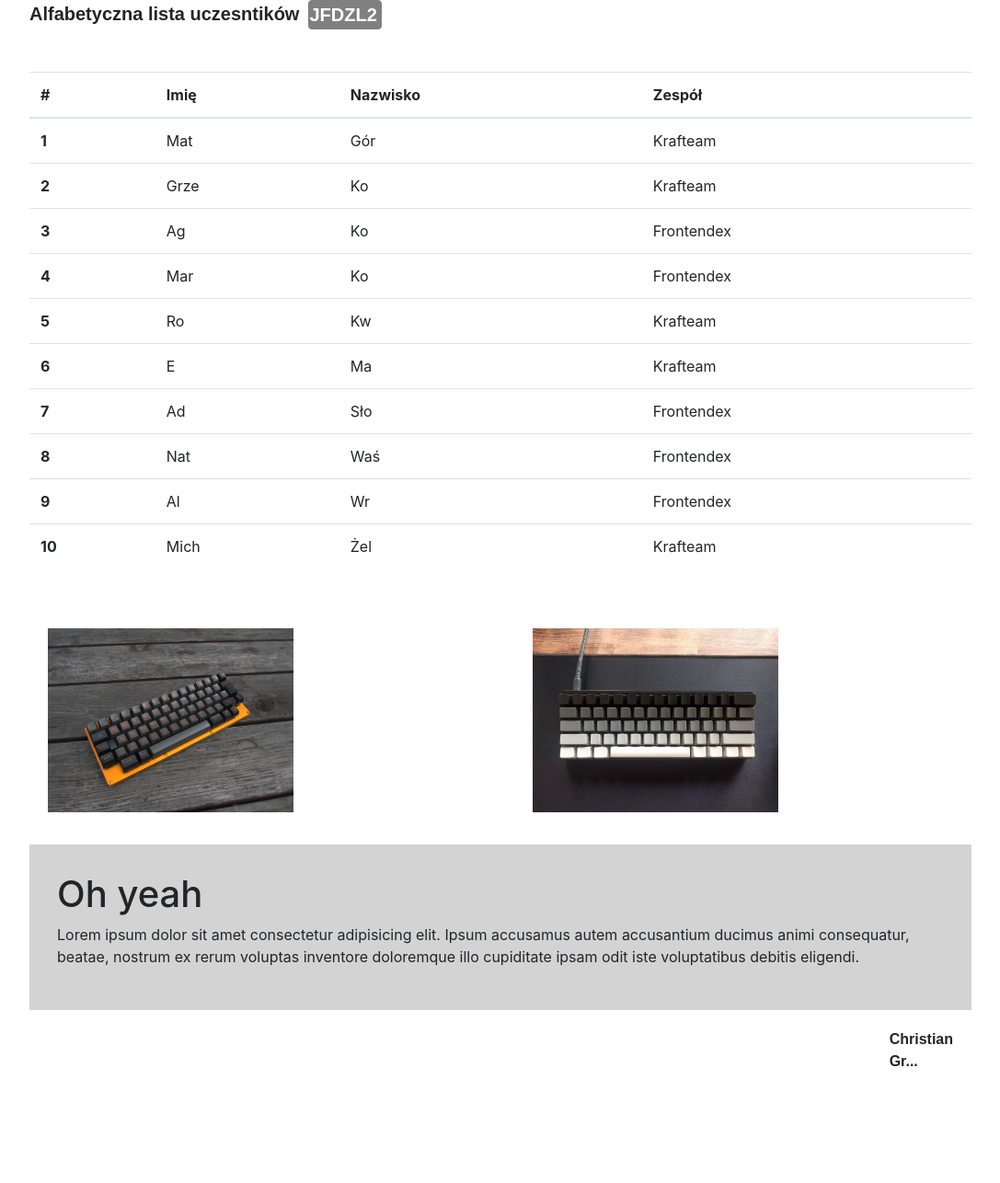
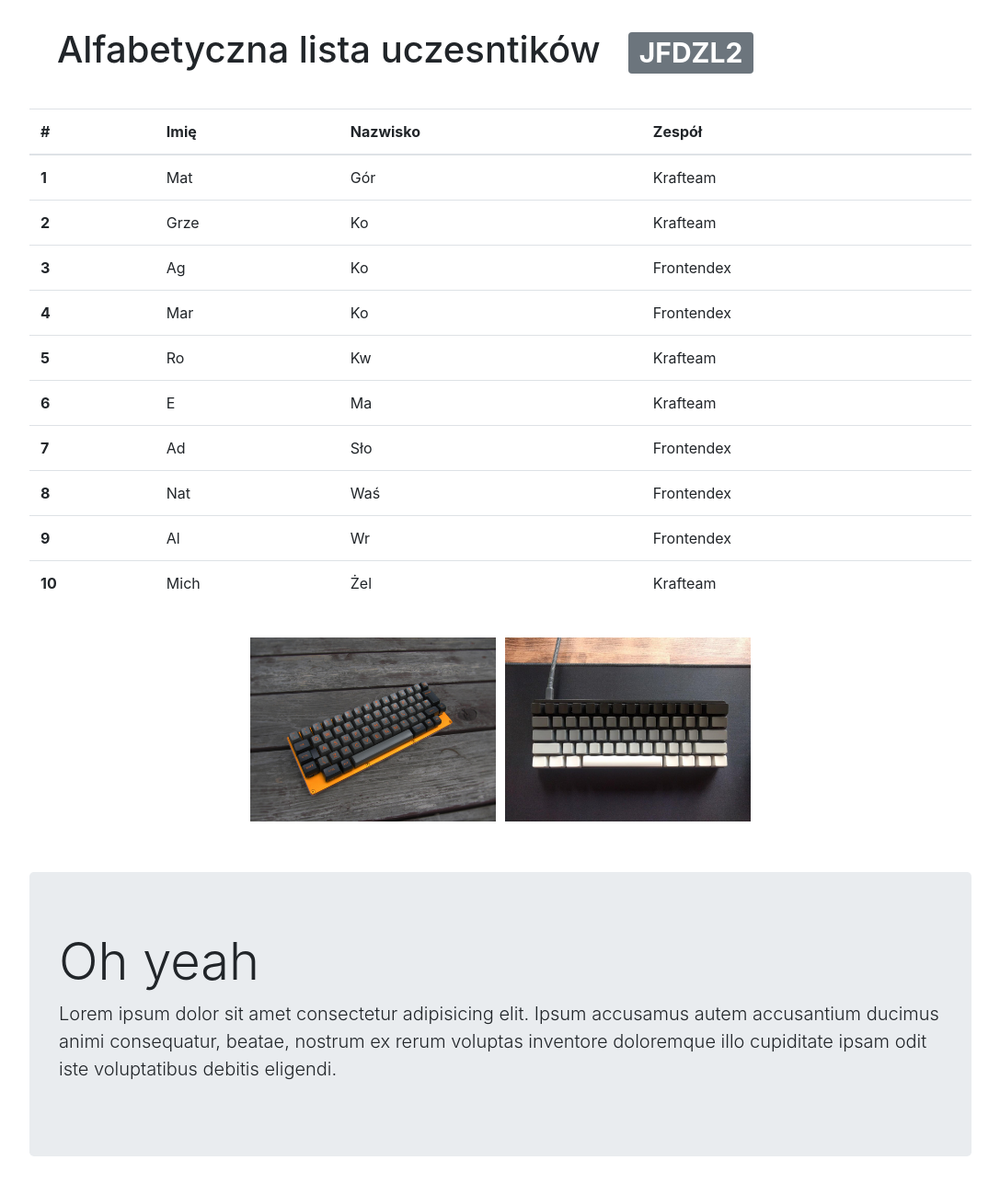
Before and after one commit to Kwadratowy/Homework-27.10, a plain HTML site: page index.html in a window 1280 px wide. Shown: the top 1286 px of the page at 92% size, without its empty margins (96-1183 px from the left). Before the commit the page ends 1202 px from the top, so only its background shows below. Drawn offline with nearby package versions, Linux system fonts and the light colour scheme.

Commit message:
added boostrap

```diff
--- a/index.html
+++ b/index.html
@@ -10,8 +10,7 @@
     <body>
 
         <div id="header">
-            <header class="main-header">Alfabetyczna lista uczesntików</header>
-            <p>JFDZL2</p>
+            <h1>Alfabetyczna lista uczesntików<span class="badge badge-secondary">JFDZL2</span></h1>
         </div>
 
     <table class="table">
@@ -87,20 +86,23 @@
             </tbody>
           </table>
 
-    <div class="row">
-        <div class="col">
+    <div class="container">
+       <div class="row">
+        <div class="col-sm-6">
             <img src="pics/tlo.jpg" alt="keyboard" style="height:200px">
         </div>
-        <div class="col">
+        <div class="col-sm-6">
             <img src="pics/tlo2.jpg" alt="keyboard2"style="height:200px">
         </div>
+     </div>
+   </div>
+
+   <div class="section">
+    <div class="jumbotron">
+            <h1 class="display-4">Oh yeah</h1>
+            <p class="lead">Lorem ipsum dolor sit amet consectetur adipisicing elit. Ipsum accusamus autem accusantium ducimus animi consequatur, beatae, nostrum ex rerum voluptas inventore doloremque illo cupiditate ipsam odit iste voluptatibus debitis eligendi.</p>
     </div>
-
-    <div class="text">
-            <h1>Oh yeah</h1>
-            <p>Lorem ipsum dolor sit amet consectetur adipisicing elit. Ipsum accusamus autem accusantium ducimus animi consequatur, beatae, nostrum ex rerum voluptas inventore doloremque illo cupiditate ipsam odit iste voluptatibus debitis eligendi.</p>
-    </div>
-
+</div>
         <footer id="footer">
             <p>Christian<br>Gr...</p>
         </footer>
--- a/style.css
+++ b/style.css
@@ -7,12 +7,12 @@ body{
 #header{
     display: flex;
     flex-direction: row;
+    margin:30px;
 }
-.main-header{
-    font-size: 20px;
-    font-family:Arial, Helvetica, sans-serif;
-    font-weight: bold;
+.badge {
+    margin-left:30px;
 }
+
 
 #header > p{
     font-size: 20px;
@@ -33,25 +33,24 @@ body{
     margin-bottom: 30px;
 }
 
-.row{
+.container{
     display:flex;
     flex-direction: row;
-}
-.col{
-    padding:5px;
-    margin: 30px;
+    margin-bottom:30px;
+    justify-content: center;
 
-    overflow: hidden;
-    justify-content: center;
+
 }
 img{
     max-width: 100%;
-
 }
 
-.text{
-    background: lightgrey;
-    padding:30px;
+
+.col-sm-6{
+    margin-bottom:20px;
+    padding:5px;
+    overflow: hidden;
+
 }
 
 #footer{
@@ -62,12 +61,14 @@ img{
     font-weight: bolder;
 
 }
-@media only screen and (max-width: 600px) {
-    .row {
+@media only screen and (max-width: 768px) {
+    .container {
         flex-direction: column;
         height: 300px;
+
     }
-    .col {
+    .col-sm-6 {
         width: 100%
     }
+
 }
```
